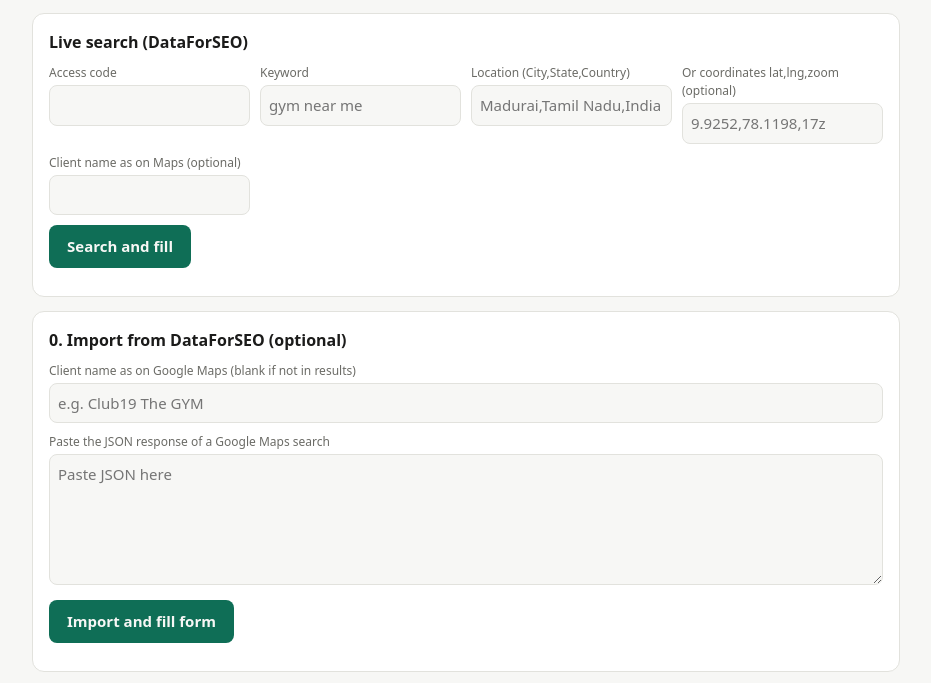
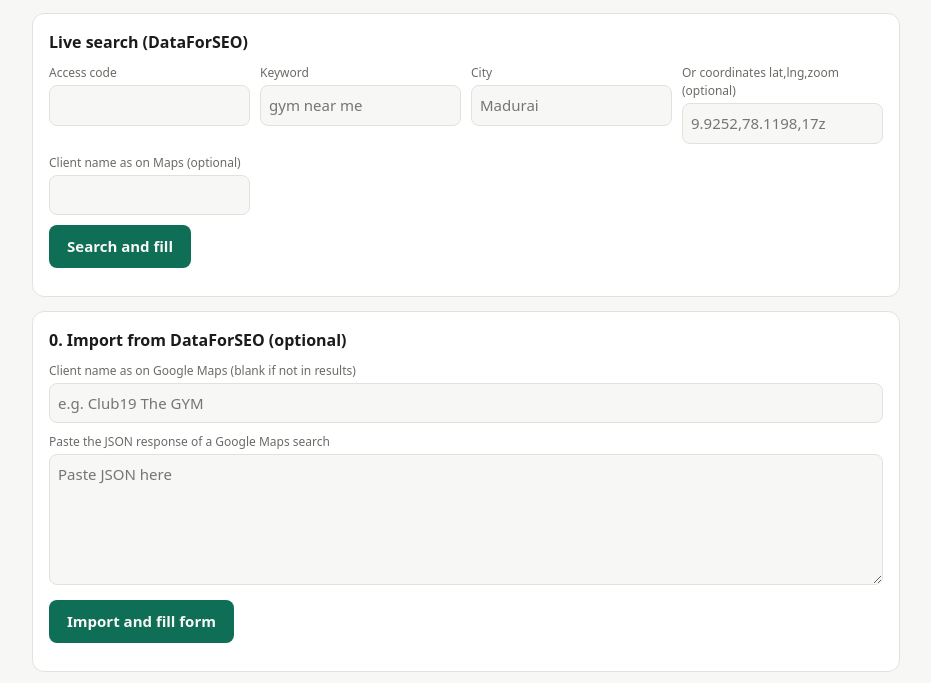
Before and after one commit to toolsformarketing/gbpsniper, a website: page public/index.html in a window 1280 px wide. Shown: the part 105-788 px from the top of the page, without its empty margins (174-1105 px from the left). Drawn offline with Linux system fonts and the light colour scheme.

Commit message:
Update index.html

```diff
--- a/public/index.html
+++ b/public/index.html
@@ -33,7 +33,7 @@ ul{margin:6px 0 0 18px;padding:0;color:var(--mut)}
 <div class="card"><h2>Live search (DataForSEO)</h2><div class="g">
 <div><label>Access code</label><input id="lcode" type="password" autocomplete="off"></div>
 <div><label>Keyword</label><input id="lkw" placeholder="gym near me"></div>
-<div><label>Location (City,State,Country)</label><input id="lloc" placeholder="Madurai,Tamil Nadu,India"></div>
+<div><label>City</label><input id="lloc" placeholder="Madurai"></div>
 <div><label>Or coordinates lat,lng,zoom (optional)</label><input id="lcoord" placeholder="9.9252,78.1198,17z"></div>
 <div><label>Client name as on Maps (optional)</label><input id="lclient"></div></div>
 <div style="margin-top:10px"><button onclick="liveSearch()">Search and fill</button></div><div id="lmsg" class="note"></div></div>
```
